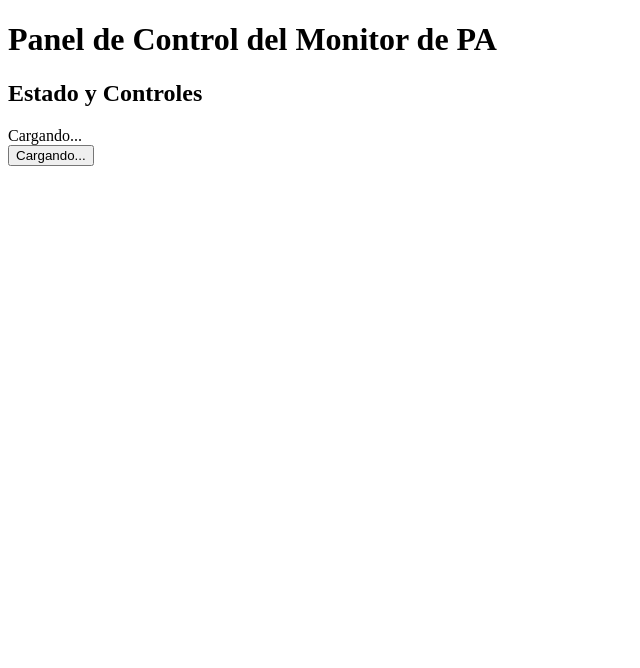
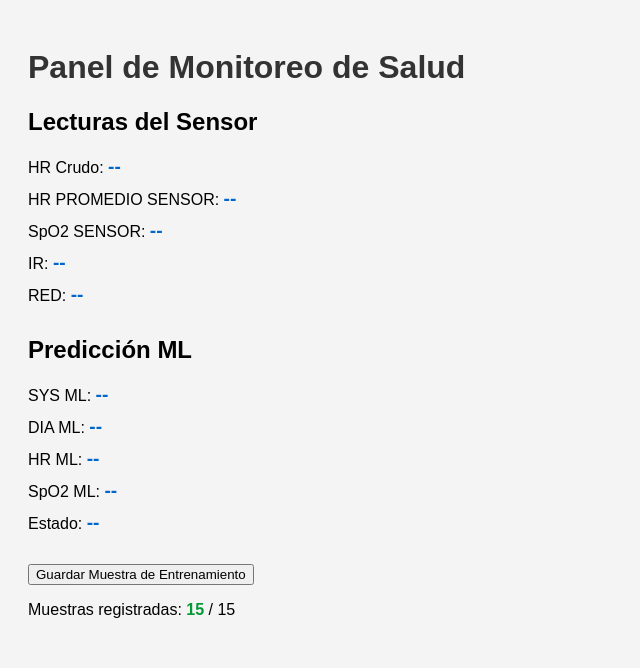
Before and after one commit to IsaacVera30/Prueba, a Flask app: page / in a window 1280 px wide. Shown: the top 668 px of the page, without its empty margins (0-640 px from the left). Run offline with Flask 3, Linux system fonts and the light colour scheme; parts of the project's set-up code (start-up, migrations or seed data) failed here and were passed over.

Commit message:
index.html

```diff
--- a/templates/index.html
+++ b/templates/index.html
@@ -2,66 +2,96 @@
 <html lang="es">
 <head>
     <meta charset="UTF-8">
-    <meta name="viewport" content="width=device-width, initial-scale=1.0">
-    <title>Panel de Control - Monitor de PA</title>
+    <title>Panel de Monitoreo de Salud</title>
     <style>
-        /* estilos existentes */
-        .registro-contador {
-            font-size: 1.2em;
-            font-weight: bold;
-            color: var(--primary-color);
-            margin: 10px auto 0;
-        }
+        body { font-family: Arial, sans-serif; background-color: #f4f4f4; padding: 20px; }
+        h1 { color: #333; }
+        .data-section { margin-bottom: 30px; }
+        .data-item { margin-bottom: 10px; }
+        .highlight { font-weight: bold; font-size: 1.2em; color: #0066cc; }
+        #contador-capturas { font-weight: bold; color: #009933; }
     </style>
 </head>
 <body>
-    <h1 class="main-title">Panel de Control del Monitor de PA</h1>
+    <h1>Panel de Monitoreo de Salud</h1>
 
-    <div class="container">
-        <h2>Estado y Controles</h2>
-        <div id="auth-status-display" class="status-display">Cargando...</div>
-        <button id="toggleAuthButton">Cargando...</button>
-        <p id="message-area" class="message-area"></p>
-
-        <div class="training-controls" id="training-capture-section" style="display: none;">
-             <h2>Captura para Muestra de Entrenamiento ML</h2>
-             <div id="captura-status-display" class="status-display">Captura Inactiva</div>
-             <button id="toggleTrainingCaptureButton">Iniciar Captura</button>
-             <div class="form-group">
-                <div>
-                    <label for="pasRef">PAS Ref:</label>
-                    <input type="number" id="pasRef" placeholder="120">
-                </div>
-                <div>
-                    <label for="padRef">PAD Ref:</label>
-                    <input type="number" id="padRef" placeholder="80">
-                </div>
-                <div>
-                    <label for="hrRef">Pulso Ref:</label>
-                    <input type="number" id="hrRef" placeholder="75">
-                </div>
-             </div>
-             <button id="saveTrainingSampleButton" disabled>Guardar Muestra de Entrenamiento</button>
-             <p class="registro-contador">Muestras registradas: <span id="registroCount">0 / 15</span></p>
-             <p style="font-size: 0.9em; color: var(--text-light);"><strong>Instrucciones:</strong> 1. Inicie la captura. 2. Tome la medición. 3. Detenga la captura. 4. Ingrese los 3 valores de referencia. 5. Guarde.</p>
-        </div>
+    <div class="data-section">
+        <h2>Lecturas del Sensor</h2>
+        <div class="data-item">HR Crudo: <span id="hr_crudo" class="highlight">--</span></div>
+        <div class="data-item">HR PROMEDIO SENSOR: <span id="hr_promedio" class="highlight">--</span></div>
+        <div class="data-item">SpO2 SENSOR: <span id="spo2_sensor" class="highlight">--</span></div>
+        <div class="data-item">IR: <span id="ir" class="highlight">--</span></div>
+        <div class="data-item">RED: <span id="red" class="highlight">--</span></div>
     </div>
 
-    <!-- resto del HTML sin cambios -->
+    <div class="data-section">
+        <h2>Predicción ML</h2>
+        <div class="data-item">SYS ML: <span id="sys_ml" class="highlight">--</span></div>
+        <div class="data-item">DIA ML: <span id="dia_ml" class="highlight">--</span></div>
+        <div class="data-item">HR ML: <span id="hr_ml" class="highlight">--</span></div>
+        <div class="data-item">SpO2 ML: <span id="spo2_ml" class="highlight">--</span></div>
+        <div class="data-item">Estado: <span id="estado_ml" class="highlight">--</span></div>
+    </div>
+
+    <div class="data-section">
+        <button onclick="guardarMuestra()">Guardar Muestra de Entrenamiento</button>
+        <p>Muestras registradas: <span id="contador-capturas">0</span> / 15</p>
+    </div>
 
     <script>
-        // Agrega esta función al final del script de DOMContentLoaded
-        function actualizarContadorRegistro() {
-            fetch('/api/contador_captura')
-                .then(res => res.json())
+        function actualizarDatos() {
+            fetch("/api/ultimos_datos")
+                .then(response => response.json())
                 .then(data => {
-                    const span = document.getElementById('registroCount');
-                    span.textContent = `${data.count || 0} / 15`;
-                })
-                .catch(err => console.warn('No se pudo actualizar contador', err));
+                    document.getElementById("hr_crudo").innerText = data.hr_crudo ?? "--";
+                    document.getElementById("hr_promedio").innerText = data.hr_promedio_sensor ?? "--";
+                    document.getElementById("spo2_sensor").innerText = data.spo2_sensor ?? "--";
+                    document.getElementById("ir").innerText = data.ir ?? "--";
+                    document.getElementById("red").innerText = data.red ?? "--";
+
+                    document.getElementById("sys_ml").innerText = data.sys_ml ?? "--";
+                    document.getElementById("dia_ml").innerText = data.dia_ml ?? "--";
+                    document.getElementById("hr_ml").innerText = data.hr_ml ?? "--";
+                    document.getElementById("spo2_ml").innerText = data.spo2_ml ?? "--";
+                    document.getElementById("estado_ml").innerText = data.estado ?? "--";
+                });
         }
 
-        setInterval(actualizarContadorRegistro, 2000);
+        function actualizarContador() {
+            fetch("/api/registro_count")
+                .then(response => response.json())
+                .then(data => {
+                    document.getElementById("contador-capturas").innerText = data.restantes ?? "0";
+                });
+        }
+
+        function guardarMuestra() {
+            const hr_ref = prompt("Ingrese HR de referencia:");
+            const sys_ref = prompt("Ingrese SYS de referencia:");
+            const dia_ref = prompt("Ingrese DIA de referencia:");
+
+            fetch("/api/guardar_muestra", {
+                method: "POST",
+                headers: { "Content-Type": "application/json" },
+                body: JSON.stringify({
+                    hr_referencia: parseInt(hr_ref),
+                    pas_referencia: parseInt(sys_ref),
+                    pad_referencia: parseInt(dia_ref)
+                })
+            })
+            .then(response => response.json())
+            .then(data => {
+                alert(data.message || "Datos registrados correctamente.");
+                actualizarContador();
+            });
+        }
+
+        setInterval(actualizarDatos, 2000);
+        setInterval(actualizarContador, 2000);
+        window.onload = () => {
+            actualizarDatos();
+            actualizarContador();
+        };
     </script>
 </body>
 </html>
```
